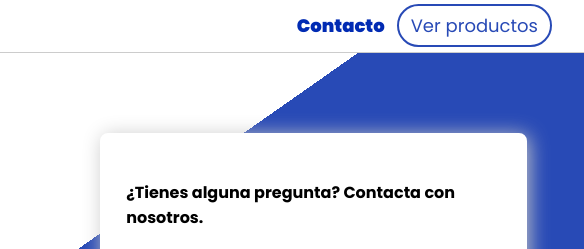
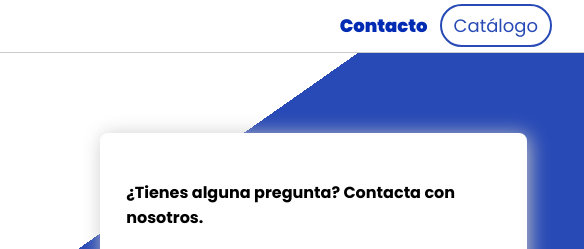
Before and after one commit to Las-Cabras-Intrepidas/cambialo-landing, a website built with Vite: page src/index.html in a window 1280 px wide. Shown: the top 249 px of the page, 696-1280 px from the left. Built offline with nearby package versions, Linux system fonts and the light colour scheme; some packages are replaced by stand-ins of ours.

Commit message:
Correcciones textuales

```diff
--- a/src/index.html
+++ b/src/index.html
@@ -23,7 +23,7 @@
 
         <nav class="flex " id="navbar ">
             <a class="contact-link " href="#contact-container ">Contacto</a>
-            <button class="btn "><a href="https://las-cabras-intrepidas.github.io/Despliegue_Web/index.html">Ver productos</a></button>
+            <button class="btn "><a href="https://las-cabras-intrepidas.github.io/Despliegue_Web/index.html">Catálogo</a></button>
         </nav>
     </header>
 
```
